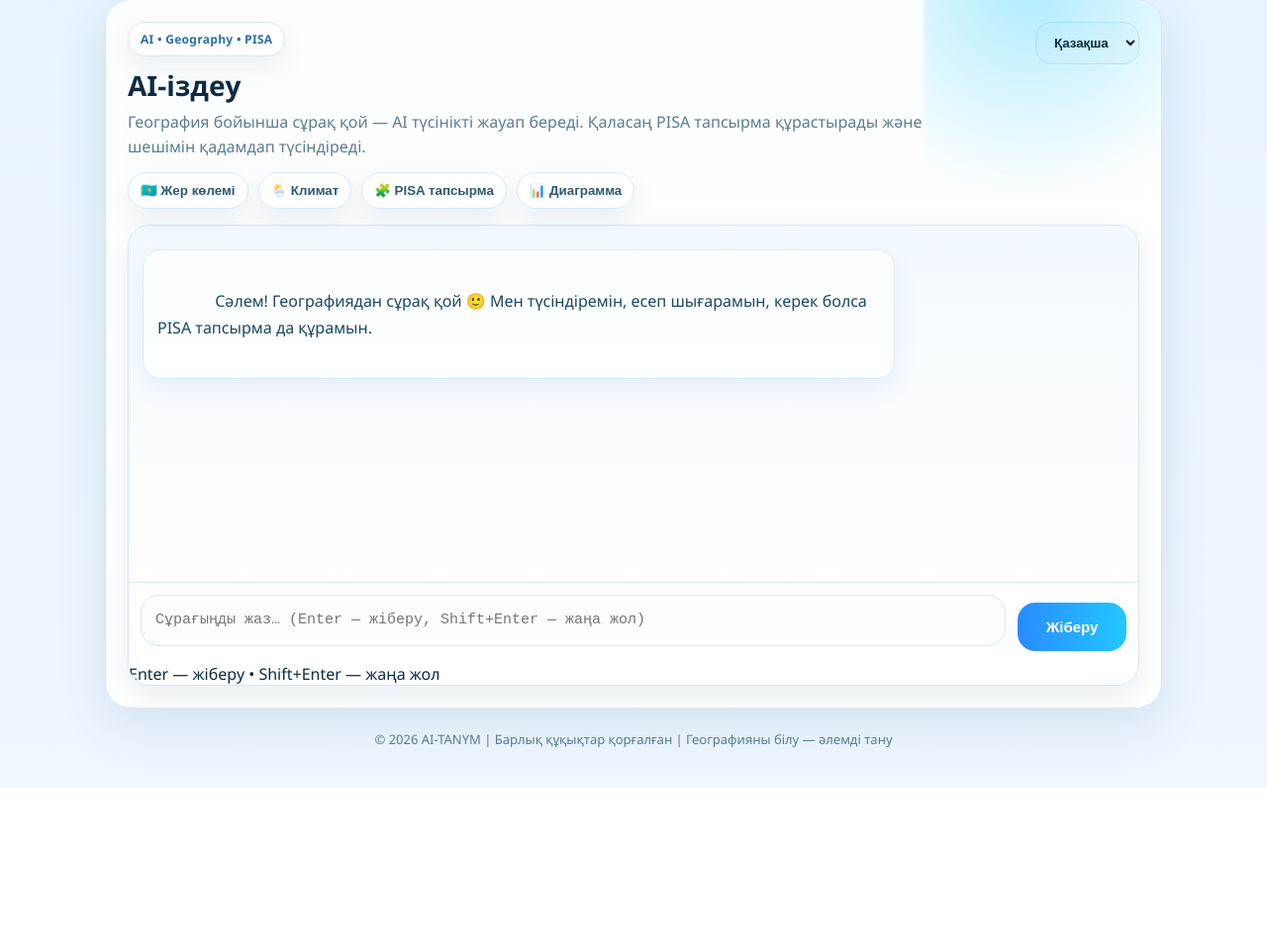
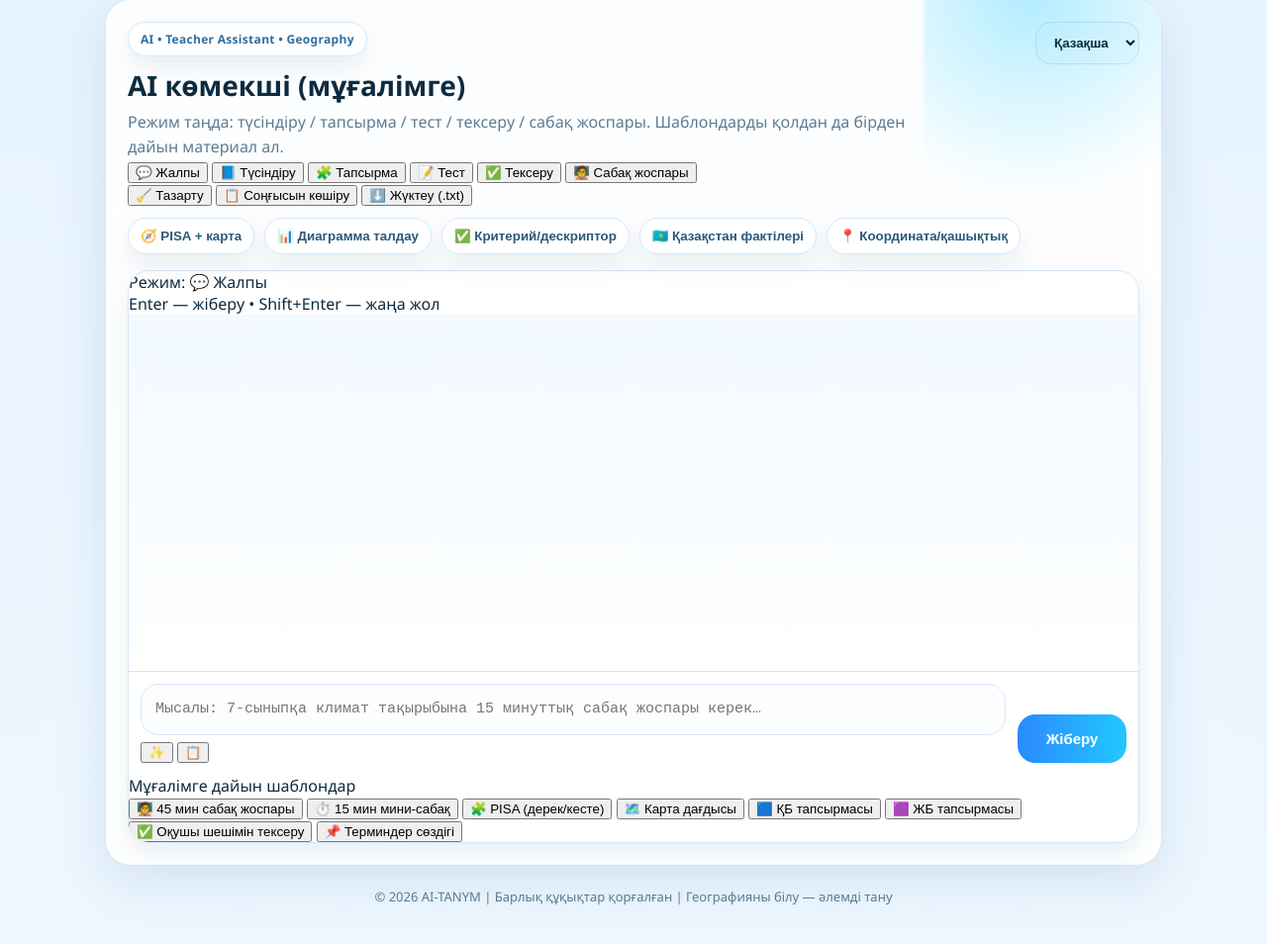
Before and after one commit to enadirov93-ship-it/geo-ai-demo, a plain HTML site: page frontend/index.html in a window 1280 px wide. Shown: the part 992-1946 px from the top of the page at 99% size. Before the commit the page ends 1788 px from the top, so only its background shows below. Drawn offline with Linux system fonts and the light colour scheme.

Commit message:
Update index.html

```diff
--- a/frontend/index.html
+++ b/frontend/index.html
@@ -65,14 +65,14 @@
       <button class="tile" onclick="askPoint(10)"><div class="num">10</div><div class="txt">Цифрлық және жасанды интеллект мүмкіндіктері</div></button>
     </section>
 
-    <!-- ✅ AI SEARCH / CHAT -->
+    <!-- ✅ AI TEACHER ASSISTANT -->
     <section id="ai-search" class="card search search-hero">
       <div class="search-hero__top">
         <div>
-          <div class="badge">AI • Geography • PISA</div>
-          <h3 class="search-hero__title">AI-іздеу</h3>
+          <div class="badge">AI • Teacher Assistant • Geography</div>
+          <h3 class="search-hero__title">AI көмекші (мұғалімге)</h3>
           <div class="search-hero__desc">
-            География бойынша сұрақ қой — AI түсінікті жауап береді. Қаласаң PISA тапсырма құрастырады және шешімін қадамдап түсіндіреді.
+            Режим таңда: түсіндіру / тапсырма / тест / тексеру / сабақ жоспары. Шаблондарды қолдан да бірден дайын материал ал.
           </div>
         </div>
 
@@ -85,22 +85,43 @@
         </div>
       </div>
 
-      <div class="chips">
-        <button class="chip" onclick="quickAsk('Қазақстанның жер көлемі қанша?')">🇰🇿 Жер көлемі</button>
-        <button class="chip" onclick="quickAsk('Алматының климаты қандай және неге?')">🌦️ Климат</button>
-        <button class="chip" onclick="quickAsk('PISA форматында картаға байланысты 1 тапсырма құрастыр')">🧩 PISA тапсырма</button>
-        <button class="chip" onclick="quickAsk('Диаграмманы талдаудың 5 қадамын түсіндір')">📊 Диаграмма</button>
+      <div class="teacher-bar">
+        <div class="mode-pills" id="modePills">
+          <button class="mode-pill active" data-mode="chat">💬 Жалпы</button>
+          <button class="mode-pill" data-mode="explain">📘 Түсіндіру</button>
+          <button class="mode-pill" data-mode="task">🧩 Тапсырма</button>
+          <button class="mode-pill" data-mode="test">📝 Тест</button>
+          <button class="mode-pill" data-mode="check">✅ Тексеру</button>
+          <button class="mode-pill" data-mode="lesson">🧑‍🏫 Сабақ жоспары</button>
+        </div>
+
+        <div class="teacher-actions">
+          <button class="tbtn ghost" id="btnClear" type="button">🧹 Тазарту</button>
+          <button class="tbtn ghost" id="btnCopyLast" type="button">📋 Соңғысын көшіру</button>
+          <button class="tbtn" id="btnDownload" type="button">⬇️ Жүктеу (.txt)</button>
+        </div>
       </div>
 
-      <!-- ✅ New Chat UI -->
+      <div class="chips">
+        <button class="chip" onclick="useTemplate('pisa_map')">🧭 PISA + карта</button>
+        <button class="chip" onclick="useTemplate('diagram')">📊 Диаграмма талдау</button>
+        <button class="chip" onclick="useTemplate('rubric')">✅ Критерий/дескриптор</button>
+        <button class="chip" onclick="useTemplate('kazakhstan')">🇰🇿 Қазақстан фактілері</button>
+        <button class="chip" onclick="useTemplate('coords')">📍 Координата/қашықтық</button>
+      </div>
+
       <div class="ai-chat">
-        <div id="response" class="ai-chat__body">
-          <div class="ai-msg ai">
-            <div class="ai-bubble">
-              Сәлем! Географиядан сұрақ қой 🙂 Мен түсіндіремін, есеп шығарамын, керек болса PISA тапсырма да құрамын.
-            </div>
+        <div class="ai-chat__head">
+          <div class="ai-chat__status">
+            <span class="dot-live"></span>
+            <span id="modeLabel">Режим: 💬 Жалпы</span>
+          </div>
+          <div class="ai-chat__mini">
+            <span class="mini-tip">Enter — жіберу • Shift+Enter — жаңа жол</span>
           </div>
         </div>
+
+        <div id="response" class="ai-chat__body"></div>
 
         <div class="ai-chat__bar">
           <div class="ai-input-wrap">
@@ -108,15 +129,30 @@
               id="question"
               class="ai-input"
               rows="1"
-              placeholder="Сұрағыңды жаз… (Enter — жіберу, Shift+Enter — жаңа жол)"
+              placeholder="Мысалы: 7-сыныпқа климат тақырыбына 15 минуттық сабақ жоспары керек…"
             ></textarea>
+
+            <div class="ai-tools">
+              <button class="iconbtn" type="button" title="Шаблон" onclick="toggleTemplatePanel()">✨</button>
+              <button class="iconbtn" type="button" title="Көшіру" onclick="copyInput()">📋</button>
+            </div>
           </div>
 
           <button class="btn btn-big ai-send" onclick="ask()">Жіберу</button>
         </div>
 
-        <div class="ai-hint">
-          Enter — жіберу • Shift+Enter — жаңа жол
+        <div class="template-panel" id="templatePanel" aria-hidden="true">
+          <div class="template-title">Мұғалімге дайын шаблондар</div>
+          <div class="template-grid">
+            <button class="template" onclick="useTemplate('lesson_45')">🧑‍🏫 45 мин сабақ жоспары</button>
+            <button class="template" onclick="useTemplate('lesson_15')">⏱️ 15 мин мини-сабақ</button>
+            <button class="template" onclick="useTemplate('pisa_data')">🧩 PISA (дерек/кесте)</button>
+            <button class="template" onclick="useTemplate('map_skill')">🗺️ Карта дағдысы</button>
+            <button class="template" onclick="useTemplate('formative')">🟦 ҚБ тапсырмасы</button>
+            <button class="template" onclick="useTemplate('summative')">🟪 ЖБ тапсырмасы</button>
+            <button class="template" onclick="useTemplate('check_solution')">✅ Оқушы шешімін тексеру</button>
+            <button class="template" onclick="useTemplate('vocab')">📌 Терминдер сөздігі</button>
+          </div>
         </div>
       </div>
     </section>
@@ -128,7 +164,7 @@
 
   <!-- ✅ sticky hint when scrolling -->
   <div class="sticky-hint" id="stickyHint">
-    💬 ИИ көмекшіңіз күтуде — төмендегі AI-іздеуге сұрақ жазыңыз
+    💬 ИИ көмекшіңіз күтуде — төмендегі AI көмекшіге сұрақ жазыңыз
     <button class="hint-btn" onclick="scrollToSearch()">Өту</button>
   </div>
 
```
